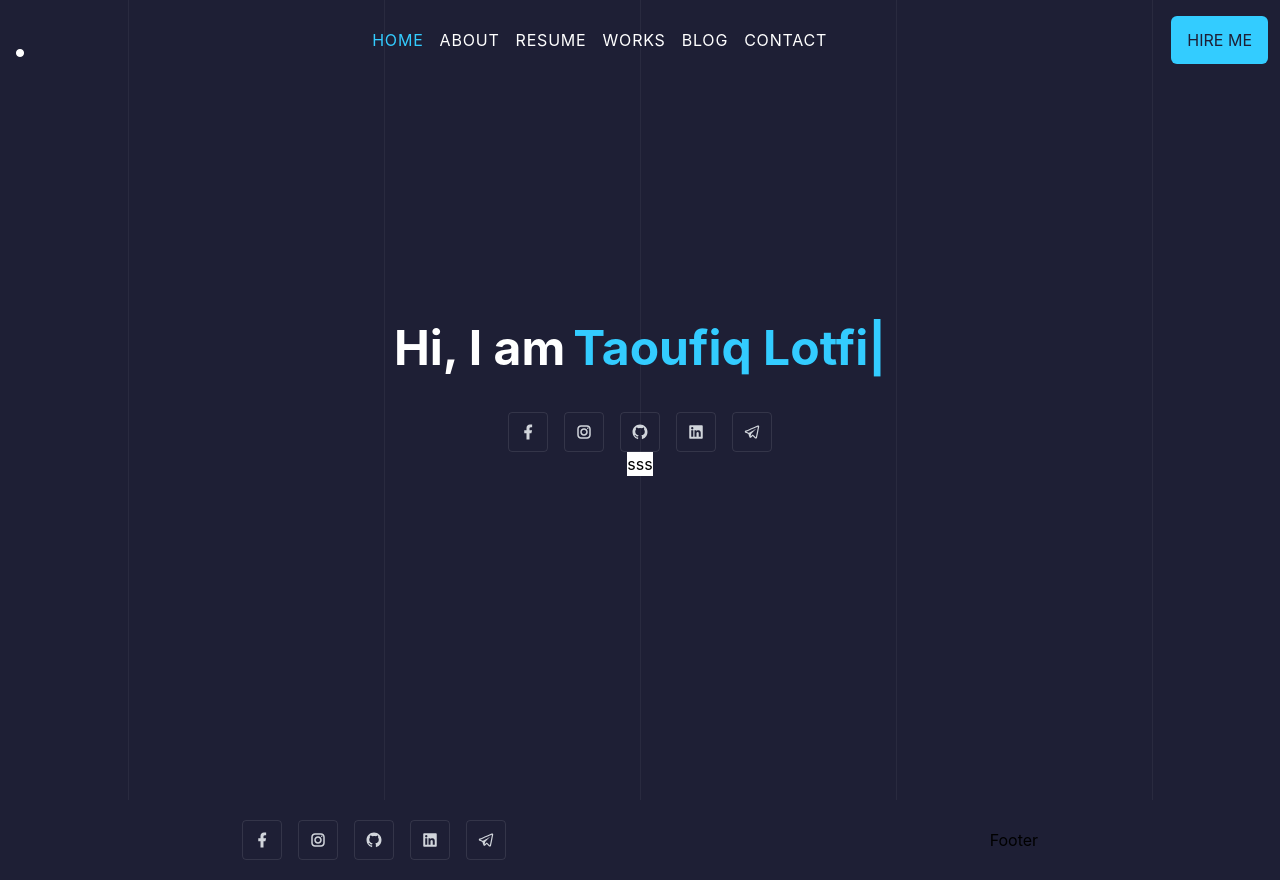
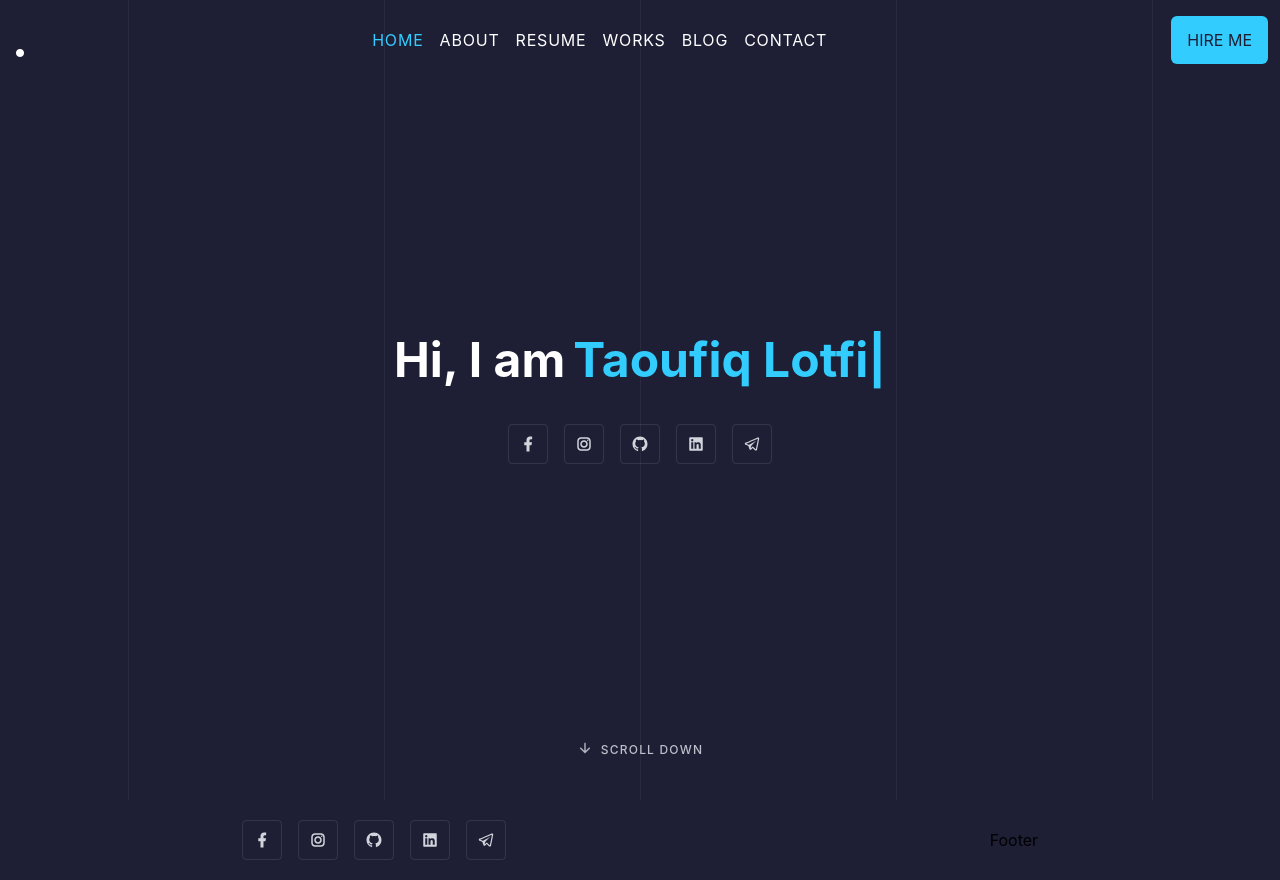
Before and after one commit to tao101/my-portfolio-v3-web, a Next.js app: page / in a window 1280 px wide. Built offline with nearby package versions, Linux system fonts and the light colour scheme; no server answers; a web font is replaced by a local one.

Commit message:
added SCROLL DOWN

```diff
--- a/components/home/index.js
+++ b/components/home/index.js
@@ -40,7 +40,7 @@ export default function Home({ settings, homePage }) {
             // Same String at the start will only be typed once, initially
             sequence={[
               '',
-              1000,
+              800,
               'Taoufiq Lotfi',
               1000,
               'Full-stack Developer',
@@ -83,9 +83,27 @@ export default function Home({ settings, homePage }) {
         <div className="z-20 mt-5">
           <SocialIcons settings={settings} />
         </div>
-
-        <div className="bg-white  ">
-          <p>sss</p>
+        <div className=" z-20 absolute left-0 top-auto bottom-10 w-full justify-between text-center">
+          <a className="cursor-pointer z-20 text-[#bfbecb] text-xs font-medium uppercase tracking-widest transition-all hover:text-secondary-400 antialiased ">
+            <svg
+              stroke="currentColor"
+              fill="currentColor"
+              strokeWidth="0"
+              viewBox="0 0 24 24"
+              className="inline animate-bounce text-base hover:text-secondary-400"
+              height="1em"
+              width="1em"
+              xmlns="http://www.w3.org/2000/svg"
+            >
+              <g>
+                <path fill="none" d="M0 0h24v24H0z"></path>
+                <path d="M13 16.172l5.364-5.364 1.414 1.414L12 20l-7.778-7.778 1.414-1.414L11 16.172V4h2v12.172z"></path>
+              </g>
+            </svg>
+            <span className="pl-2 text-xs antialiased z-20 hover:text-secondary-400 text-[#bfbecb]">
+              SCROLL DOWN
+            </span>
+          </a>
         </div>
       </section>
     </>
```
